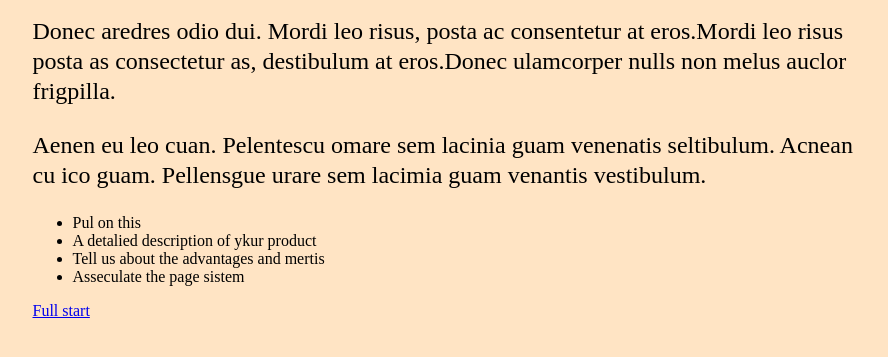
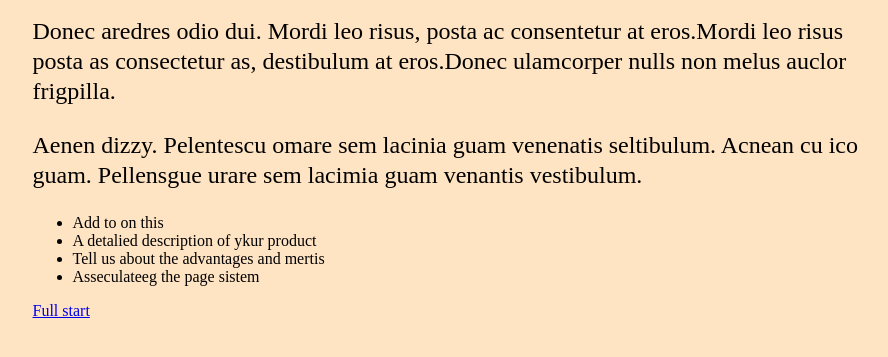
Before and after one commit to SuhihDima/--------------------windows-10, a plain HTML site: page index.html in a window 1280 px wide. Shown: the part 959-1316 px from the top of the page, without its empty margins (187-1075 px from the left). Drawn offline with Linux system fonts and the light colour scheme; files whose address does not match are found by name.

Commit message:
25 дек

```diff
--- a/index.html
+++ b/index.html
@@ -33,7 +33,7 @@
                   as,
                   destibulum at eros.Donec ulamcorper nulls non melus auclor frigpilla.
                </p>
-               <p>Aenen eu leo cuan. Pelentescu omare sem lacinia guam venenatis
+               <p>Aenen dizzy. Pelentescu omare sem lacinia guam venenatis
                   seltibulum. Acnean cu ico guam. Pellensgue urare sem lacimia
                   guam venantis vestibulum.
                </p>
@@ -41,10 +41,10 @@
             <div class="content-bottom-info">
                <ul class="content-bottom-info__list">
 
-                  <li>Pul on this</li>
+                  <li>Add to on this</li>
                   <li>A detalied description of ykur product</li>
                   <li>Tell us about the advantages and mertis</li>
-                  <li>Asseculate the page sistem</li>
+                  <li>Asseculateeg the page sistem</li>
                </ul>
                <a target="_blank" href="http://google.com" content-bottom-info__link>
                   <span>Full start</span>
```
